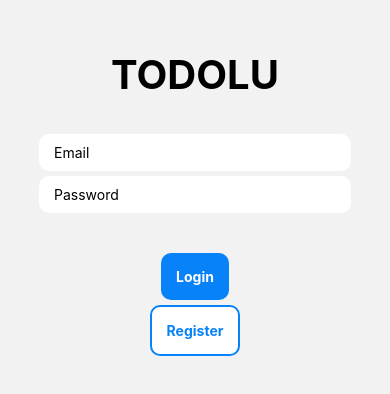
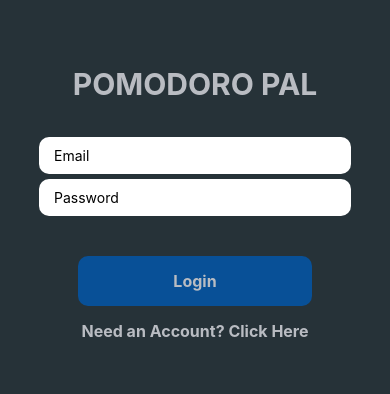
Before and after one commit to antdoan123/Productive-Social-Media-App, a React Native app: screen /Login in a window 390 px wide. Shown: the part 234-628 px from the top of the page. Built offline with nearby package versions, Linux system fonts and the light colour scheme.

Commit message:
app name

```diff
--- a/Screens/LoginScreen.js
+++ b/Screens/LoginScreen.js
@@ -12,7 +12,7 @@ const LoginScreen = () => {
 
 		>
 			<View style = {styles.titleContainer}>
-				<Text style={styles.titleText}> TODOLU </Text>
+				<Text style={styles.titleText}> POMODORO PAL </Text>
 			</View>
 
 			<View style={styles.inputContainer}>
@@ -41,9 +41,9 @@ const LoginScreen = () => {
 
 				<TouchableOpacity
 					onPress = {() => { }}
-					style={[styles.button, styles.buttonOutline]}
+					style={styles.buttonOutline}
 				>
-					<Text style={styles.buttonOutlineText}>Register</Text>
+					<Text style={styles.buttonOutlineText}>Need an Account? Click Here</Text>
 				</TouchableOpacity>
 			</View>
 
@@ -58,15 +58,19 @@ const styles = StyleSheet.create({
 		flex: 1,
 		justifyContent: 'center',
 		alignItems: 'center',
+		backgroundColor: '#263238',
 	},
 
 	titleContainer: {
 		padding: 30,
+		justifyContent: 'center',
+		alignItems: 'center',
 	},
 
 	titleText: {
 		fontWeight: 'bold',
-		fontSize: 40,
+		color: '#B9BCC2',
+		fontSize: 30,
 	},
 
 	inputContainer: {
@@ -84,12 +88,11 @@ const styles = StyleSheet.create({
 	buttonContainer: {
 		width: '60%',
 		justifyContent: 'center',
-		alignItems: 'center',
 		marginTop: 40,
 	},
 
 	button: {
-		backgroundColor: '#0782F9',
+		backgroundColor: '#085097',
 		width: '100',
 		padding: 15,
 		borderRadius: 10,
@@ -97,21 +100,19 @@ const styles = StyleSheet.create({
 	},
 
 	buttonOutline: {
-		backgroundColor: 'white',
-		marginTop: 5,
-		borderColor: '#0782F9',
-		borderWidth: 2,
+		marginTop: 15,
+		alignItems: 'center',
 	},
 
 	buttonText: {
-		color: 'white',
+		color: '#B9BCC2',
 		fontWeight: '700',
-		fontSize: '16',
+		fontSize: 16,
 	},
 
 	buttonOutlineText: {
-		color: '#0782F9',
+		color: '#B9BCC2',
 		fontWeight: '700',
-		fontSize: '16',
+		fontSize: 16,
 	},
 })
```
